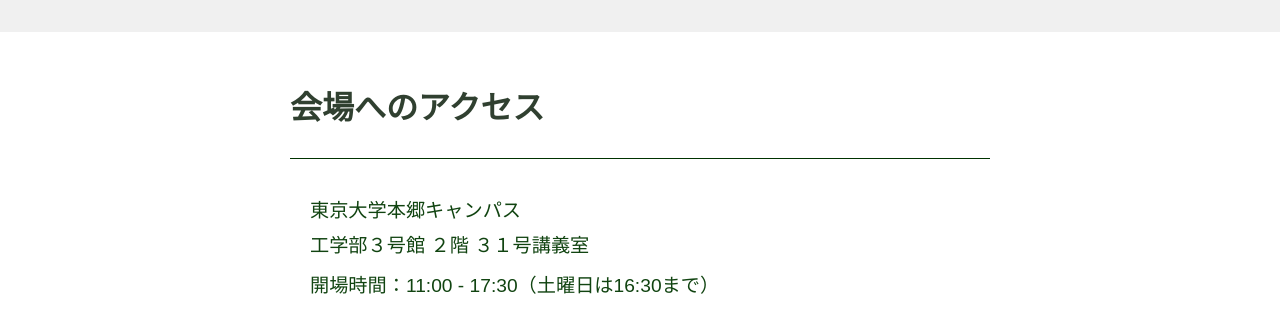
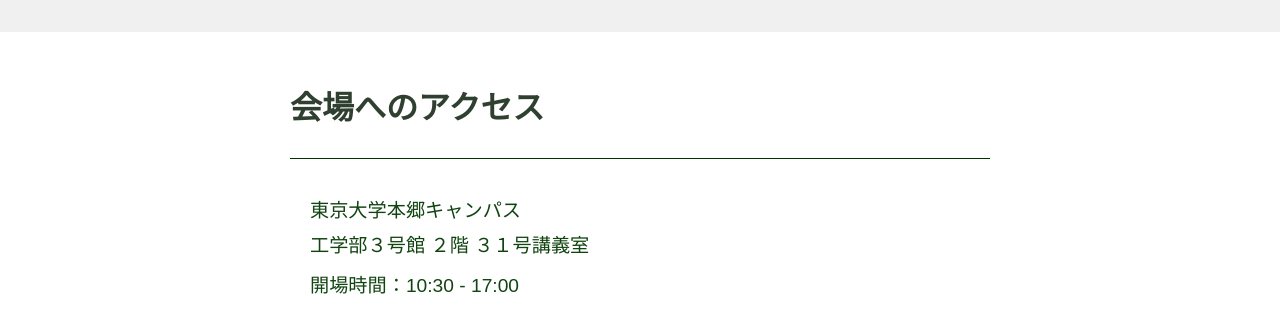
Before and after one commit to ut-10min/mf91, a plain HTML site: page index.html in a window 1280 px wide. Shown: the part 983-1316 px from the top of the page. Drawn offline with Linux system fonts and the light colour scheme.

Commit message:
fix time

```diff
--- a/index.html
+++ b/index.html
@@ -58,7 +58,7 @@
             <div class="article-headline">
                 <p>東京大学本郷キャンパス
                     <br>工学部３号館 ２階 ３１号講義室</p>
-                <p>開場時間：11:00 - 17:30（土曜日は16:30まで）</p>
+                <p>開場時間：10:30 - 17:00</p>
             </div>
             <div id="access-googlemap">
                 <div class="remove-touch">
```
